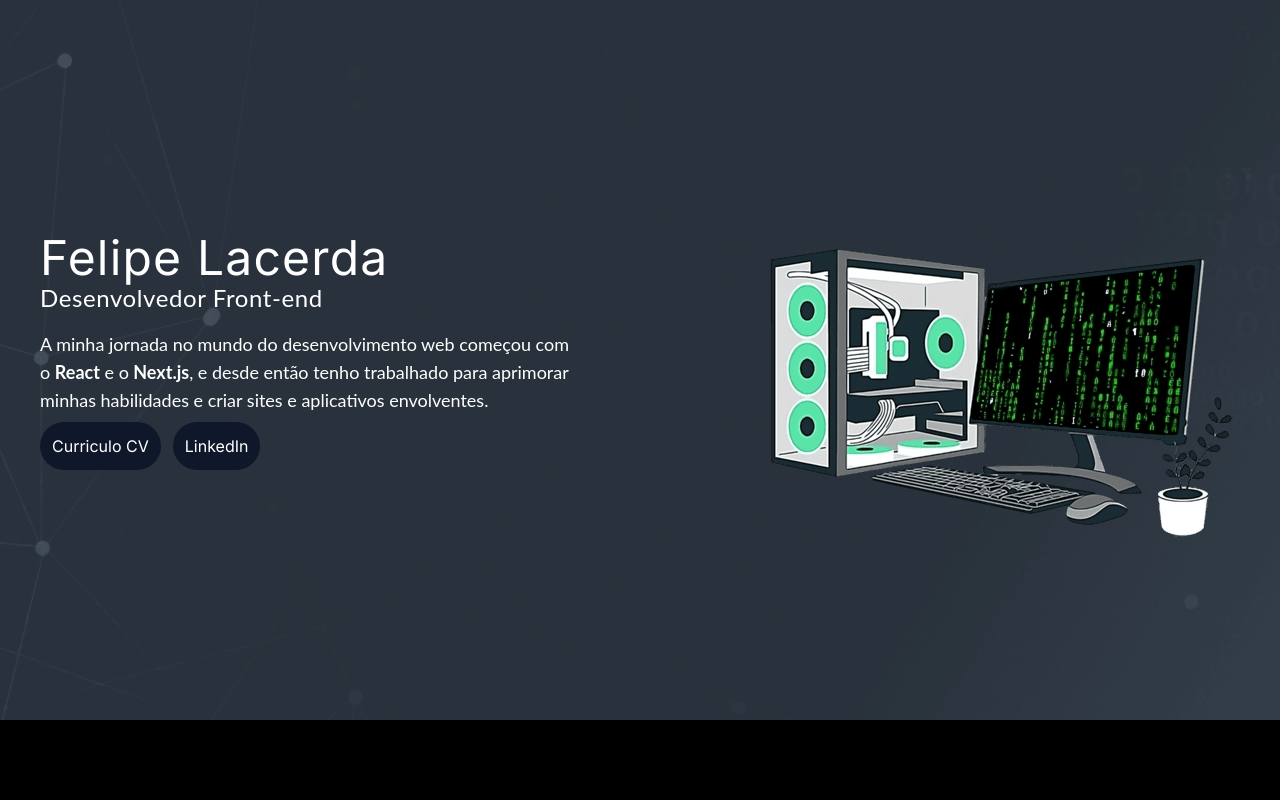
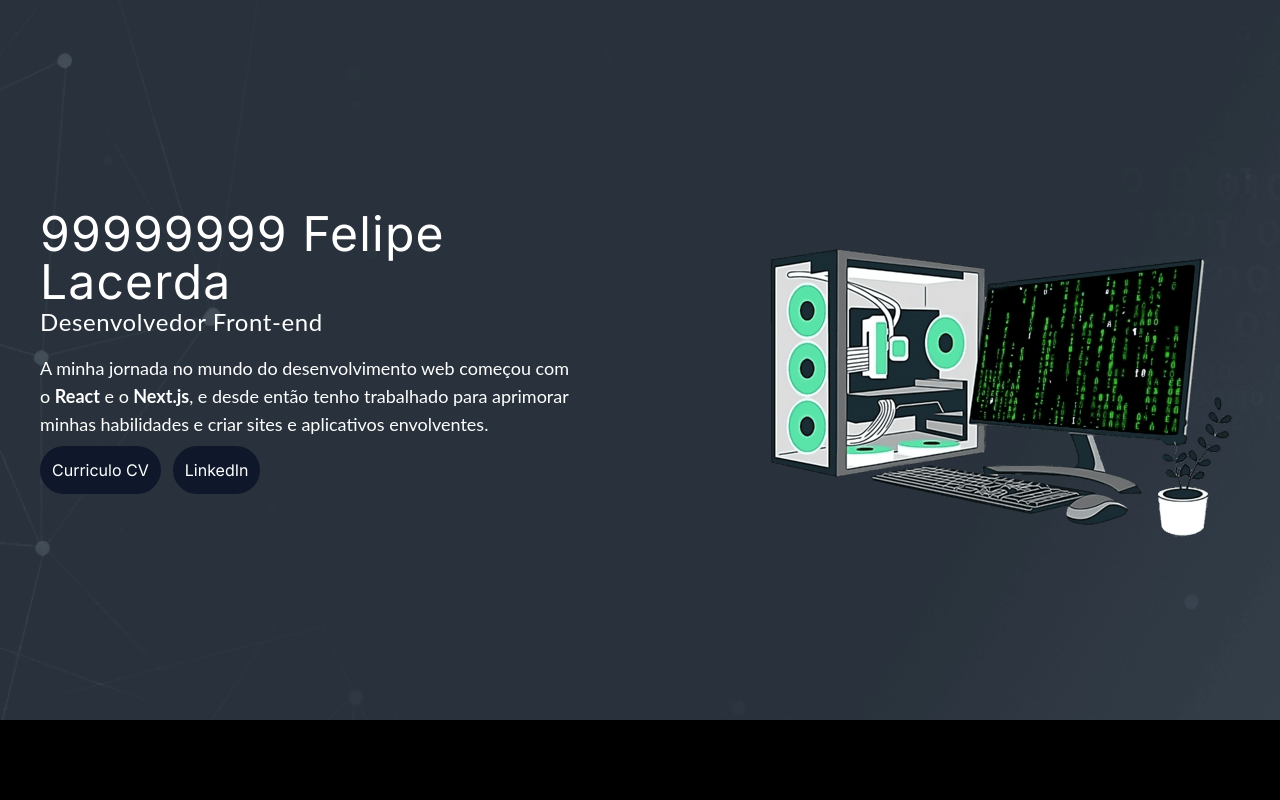
Before and after one commit to LordGhapa/portifolio-next-js, a Next.js app: page / in a window 1280 px wide. Shown: the top 800 px of the page. Built offline with nearby package versions, Linux system fonts and the light colour scheme.

Commit message:
⚗️  Experimenting: test

```diff
--- a/src/components/Hero/index.tsx
+++ b/src/components/Hero/index.tsx
@@ -7,7 +7,7 @@ const Hero = () => {
       >
         <div className="mx-auto flex w-full max-w-[500px] flex-col items-center  lg:max-w-[1200px] lg:flex-row  lg:justify-between">
           <div className="mb-20 lg:max-w-[540px]">
-            <h1 className=" text-4xl tracking-wider  md:text-5xl md:tracking-wide lg:text-left">
+            <h1 className=" text-4xl tracking-wider  md:text-5xl md:tracking-wide lg:text-left">99999999
               Felipe Lacerda
             </h1>
             <p className=" mb-4 font-lato sm:text-lg  md:text-2xl md:tracking-wide lg:text-left">
```
